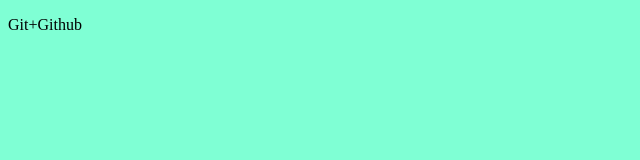
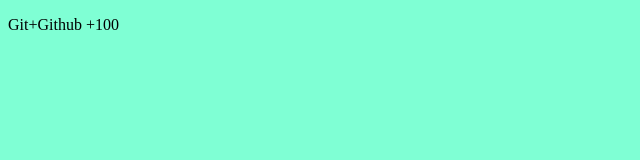
Before and after one commit to slavareborn/firstrepository, a website: page index.html in a window 1280 px wide. Shown: the full height of the page, 0-640 px from the left. Drawn offline with Linux system fonts and the light colour scheme.

Commit message:
second change

```diff
--- a/index.html
+++ b/index.html
@@ -7,6 +7,6 @@
     <title>Document</title>
 </head>
 <body>
-    <p> Git+Github </p>
+    <p> Git+Github +100 </p>
 </body>
 </html>
--- a/index.js
+++ b/index.js
@@ -1 +1,2 @@
 console.log("Hello!")
+console.log("Hello Ukraine!")
```
